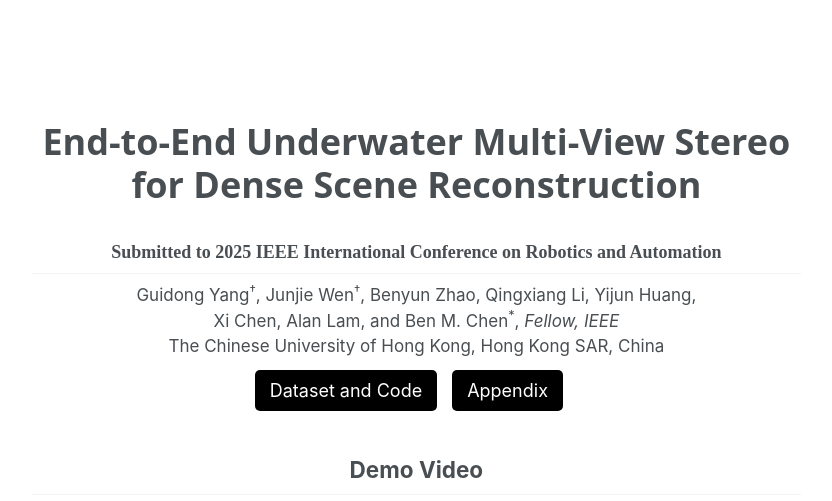
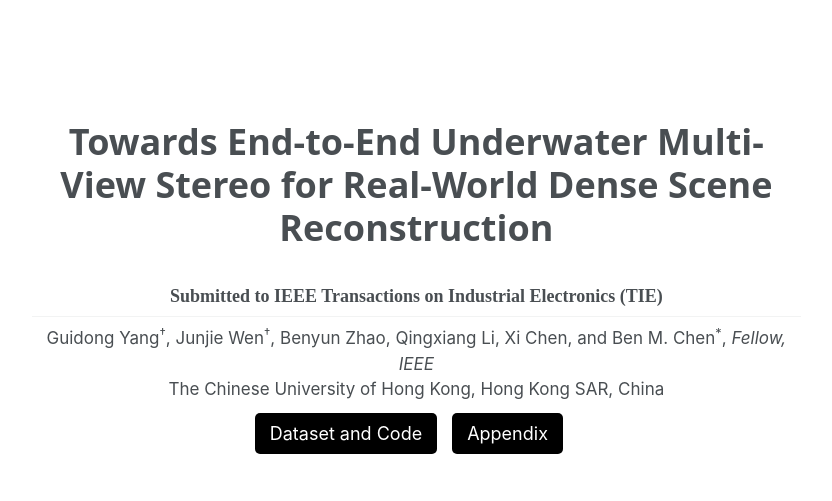
Before and after one commit to YANG-SOBER/UnderMVS, a Jekyll site: the page built from _pages/about.md, in a window 1280 px wide and 1400 px high. Shown: the top 501 px of the window, without its empty margins (250-1082 px from the left). Built offline with Jekyll 4.4.1, drawn with Linux system fonts in a browser that asks for light colours; some of the changed text lies outside the part shown.

Commit message:
Update about.md

```diff
--- a/_pages/about.md
+++ b/_pages/about.md
@@ -18,23 +18,18 @@ layout: single
   }
 </style>
 
-
-
-<h1 style="text-align: center; font-size: 36px; font-family: 'system-ui';">End-to-End Underwater Multi-View Stereo for Dense Scene Reconstruction</h1>
+<h1 style="text-align: center; font-size: 36px; font-family: 'system-ui';">Towards End-to-End Underwater Multi-View Stereo for Real-World Dense Scene Reconstruction</h1>
 <h2  style="text-align: center; font-size: 18px; font-family: 'Sama Devanagari';">
-    Submitted to 2025 IEEE International Conference on Robotics and Automation
+    Submitted to IEEE Transactions on Industrial Electronics (TIE)
 </h2>
 <div style=" text-align: center; font-size: 17px;">
-Guidong Yang<sup>†</sup>, Junjie Wen<sup>†</sup>, Benyun Zhao, Qingxiang Li, Yijun Huang, <br> Xi Chen, Alan Lam, and Ben M. Chen<sup>*</sup>, <i>Fellow, IEEE</i>
+Guidong Yang<sup>†</sup>, Junjie Wen<sup>†</sup>, Benyun Zhao, Qingxiang Li, Xi Chen, and Ben M. Chen<sup>*</sup>, <i>Fellow, IEEE</i>
 </div>
 <div  style="text-align: center; font-size: 17px;" >
 The Chinese University of Hong Kong, Hong Kong SAR, China
-
 </div>
 
 <div style="display: flex; flex-direction: row; margin: 10px auto; justify-content: center">
-
-
 <button style="background-color: #000000; color: white;margin-right: 15px; padding: 10px 15px; border: none; border-radius: 5px;">
 <a href="https://github.com/YANG-SOBER/UwMVS/tree/main" style="color: white; text-decoration: none;">Dataset and Code</a>
 </button>
@@ -42,9 +37,7 @@ The Chinese University of Hong Kong, Hong Kong SAR, China
 <button style="background-color: #000000; color: white;margin-right: 15px; padding: 10px 15px; border: none; border-radius: 5px;">
 <a href="https://drive.google.com/file/d/1TM2nxeo7uJHE6hsnCJ9WVG1hUT-pkwbE/view?usp=sharing" style="color: white; text-decoration: none;">Appendix</a>
 </button>
-
 </div>
-
 
 <div style="text-align: center; font-family: 'American Typewriter'; font-weight: 400; ">
 <h2>Demo Video</h2>
@@ -60,5 +53,5 @@ The Chinese University of Hong Kong, Hong Kong SAR, China
 
 <div style="text-align: justify">The work was supported in part by the Research Grants Council of Hong Kong SAR under Grants 14206821, 14217922 and 14209623, and in part by the InnoHK of the Government of the Hong Kong SAR via the Hong Kong Centre for Logistics Robotics.
 <br> <br>
-We would like to express our gratitude to all the ICRA reviewers for their time, efforts, and constructive comments.
+We would like to express our gratitude to the editors and reviewers of TIE for their time, efforts, and constructive comments.
 </div>
```
